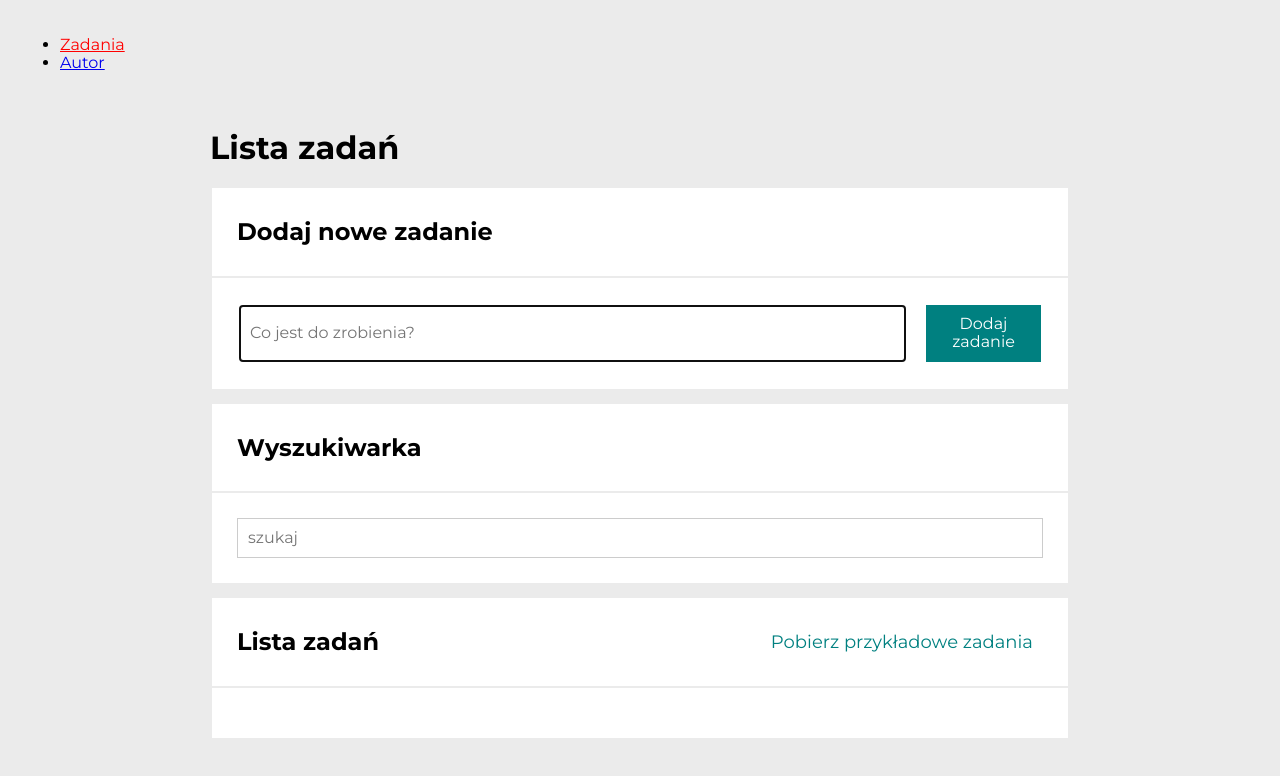
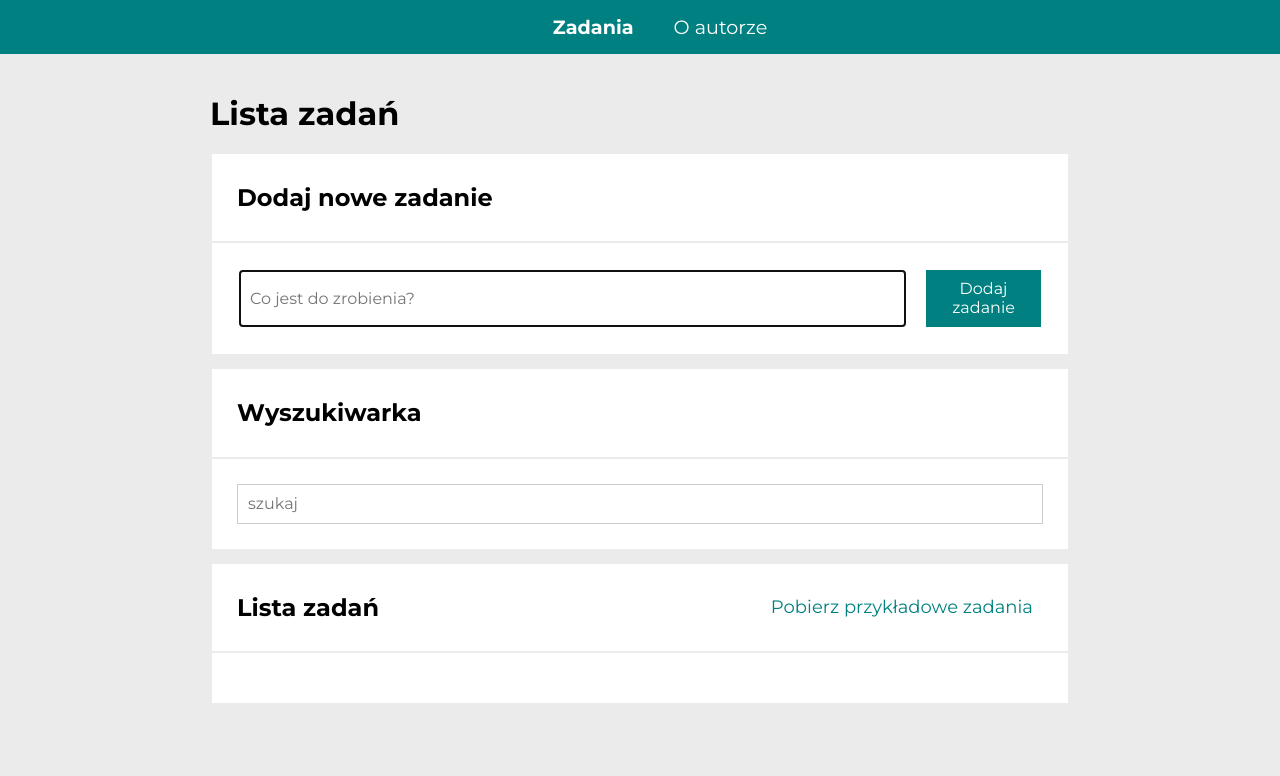
Before and after one commit to MaciejKurpiecki/toDo-List.react, a React (Create React App) app: page /#/zadania in a window 1280 px wide. Shown: the top 776 px of the page. Built offline with nearby package versions, Linux system fonts and the light colour scheme.

Commit message:
Added CSS for navigation and tasks

```diff
--- a/src/App.js
+++ b/src/App.js
@@ -2,25 +2,27 @@ import { HashRouter, Switch, Route, Redirect } from "react-router-dom";
 import TasksApp from "./features/tasks/TasksApp";
 import TaskPage from "./features/tasks/Tasks/TaskPage.js"
 import Author from "./features/autor/Author";
-import { StyledNavLink } from "./styled";
+import { StyledNavLink, StyledNav,StyledListItem } from "./styled";
 
 
 
 export default () => (
   <HashRouter>
     <nav>
+    <StyledNav>
       <ul>
-        <li>
+        <StyledListItem>
           <StyledNavLink to="/zadania">
             Zadania
           </StyledNavLink>
-        </li>
-        <li>
+        </StyledListItem>
+        <StyledListItem>
           <StyledNavLink to="/autor">
-            Autor
+            O autorze
           </StyledNavLink>
-        </li>
+        </StyledListItem>
       </ul>
+      </StyledNav>
       <Switch>
         <Route path="/zadania/:id">
           <TaskPage />
@@ -37,4 +39,4 @@ export default () => (
       </Switch>
     </nav>
   </HashRouter>
-);
+ );
--- a/src/GlobalStyle.js
+++ b/src/GlobalStyle.js
@@ -16,7 +16,6 @@ body {
   margin: 0 auto;
   background-color: ${({ theme }) => theme.colors.body};
   word-break: break-word;
-  padding: 20px;
   block-size: auto;
 }
 `;
--- a/src/features/autor/Author.js
+++ b/src/features/autor/Author.js
@@ -8,7 +8,7 @@ export default () => (
         </header>
         <Section title="Maciej Kurpiecki"
             body={
-                <>test</>
+                <>Coś tu kiedyś będzie...</>
             } />
     </Container>
 );
--- a/src/features/tasks/Tasks/index.js
+++ b/src/features/tasks/Tasks/index.js
@@ -1,7 +1,7 @@
-import { StyledList, StyledItem, StyledDoneButton, StyledRemoveButton, StyledTask } from './styled';
+import { StyledList, StyledItem, StyledDoneButton, StyledRemoveButton, StyledTask, StyledLink } from './styled';
 import { useSelector, useDispatch } from 'react-redux';
 import { toggleTaskDone, removeTask, selectHideDone, selectTaskByQuery } from '../tasksSlice';
-import { Link, useLocation } from 'react-router-dom';
+import { useLocation } from 'react-router-dom';
 import searchQueryParamName from '../searchQueryParamName';
 
 const Tasks = () => {
@@ -33,7 +33,7 @@ const Tasks = () => {
                     <StyledTask
                         done={task.done}
                     >
-                        <Link to={`/zadania/${task.id}`}>{task.content}</Link>
+                        <StyledLink to={`/zadania/${task.id}`}>{task.content}</StyledLink>
                     </StyledTask>
                 </StyledItem>
             ))}
--- a/src/features/tasks/Tasks/styled.js
+++ b/src/features/tasks/Tasks/styled.js
@@ -1,3 +1,4 @@
+import { Link } from "react-router-dom";
 import styled, { css } from "styled-components";
 
 export const StyledList = styled.ul`
@@ -75,3 +76,8 @@ export const StyledTask = styled.span`
         text-decoration: line-through;
     `}
 `;
+
+export const StyledLink = styled(Link)`
+    text-decoration: none;
+    color: ${({ theme }) => theme.colors.main}
+`;
--- a/src/styled.js
+++ b/src/styled.js
@@ -2,7 +2,26 @@ import styled from "styled-components";
 import { NavLink } from "react-router-dom";
 
 export const StyledNavLink = styled(NavLink)`
+
+color: ${({ theme }) => theme.colors.secondary};
+    text-decoration: none;
+
 &.active{
-    color:red;
+    font-weight: bold;
+
 };
-`
+`;
+
+export const StyledListItem = styled.li`
+    list-style-type: none;
+    display: inline;
+    padding: 20px;
+    font-size: larger;
+`;
+
+export const StyledNav = styled.div`
+    background-color: ${({ theme }) => theme.colors.main};
+    max-height: 100px;
+    display: flex;
+    justify-content: center;
+`;
```
